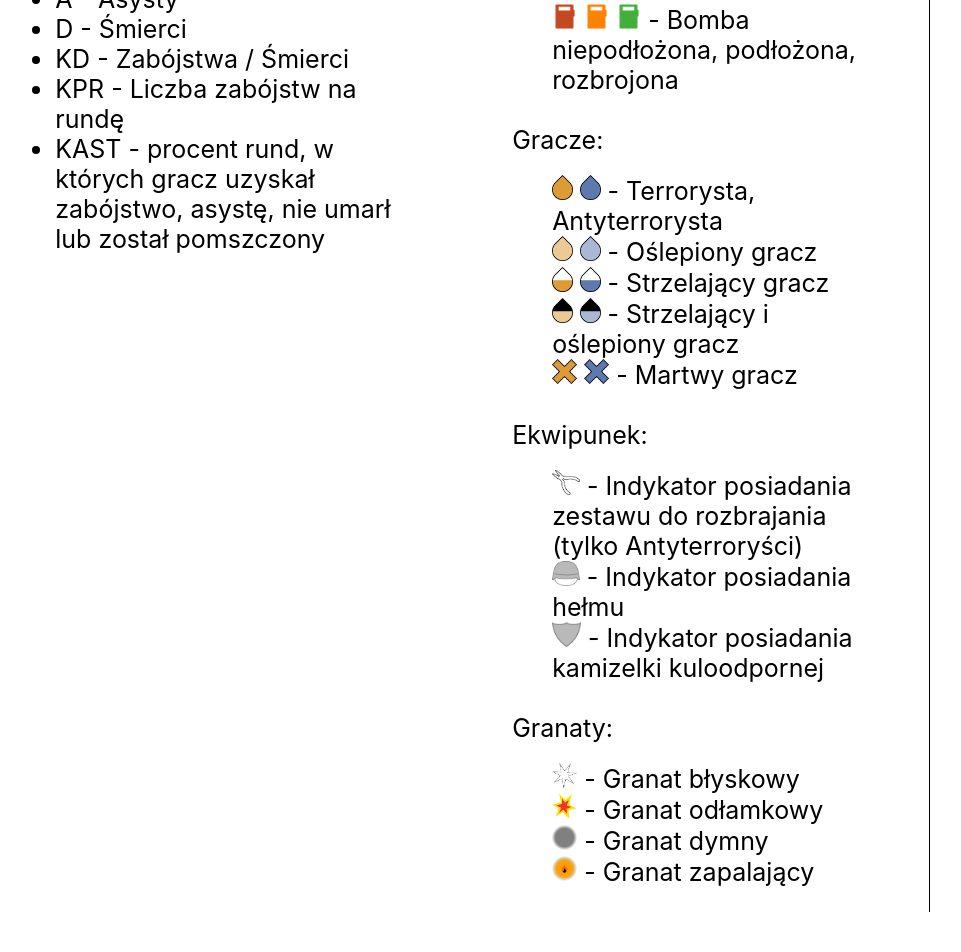
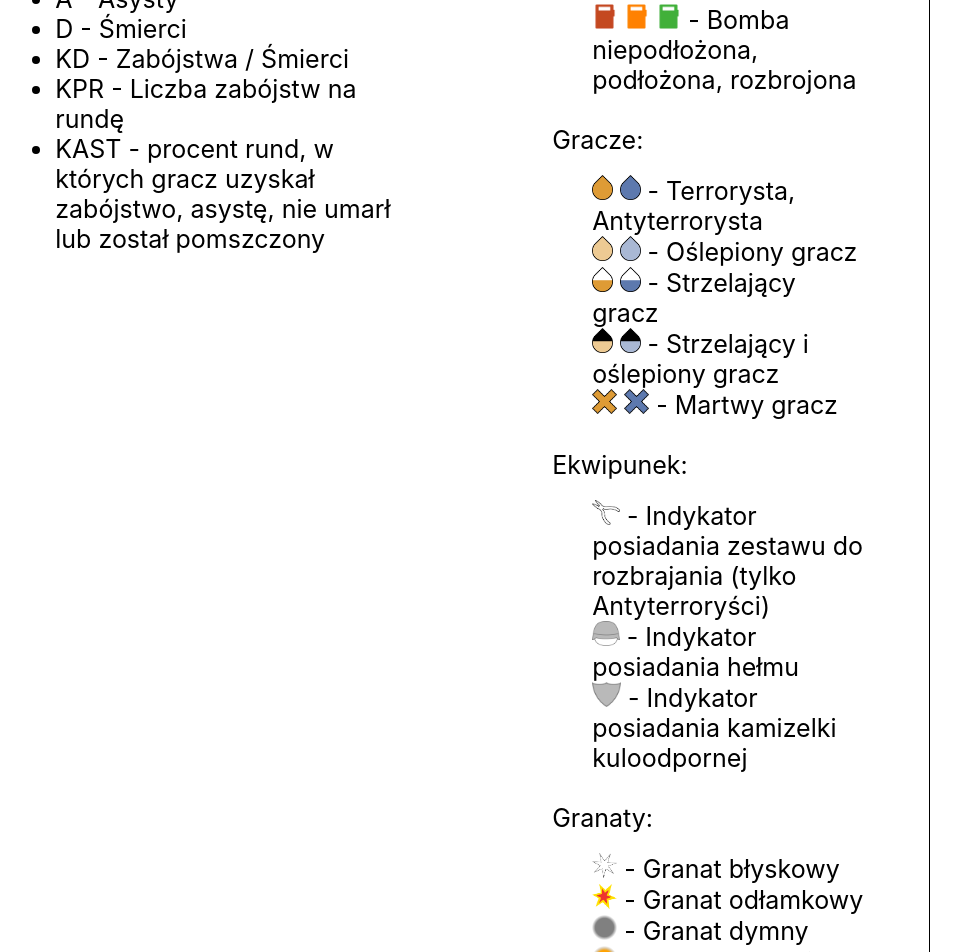
Before and after one commit to MrMuffinooo/CSGO-analysis-frontend, a React (Create React App) app: page / in a window 1280 px wide. Shown: the part 340-1292 px from the top of the page, without its empty margins (50-1011 px from the left). Before the commit the page ends 1252 px from the top, so only its background shows below. Built offline with nearby package versions, Linux system fonts and the light colour scheme.

Commit message:
Style instructions

```diff
--- a/src/components/Instructions.jsx
+++ b/src/components/Instructions.jsx
@@ -45,13 +45,31 @@ const Right = styled.div`
   width: 40%;
 `;
 
+const Ul = styled.ul`
+  &:hover {
+    background-color: #eee;
+  }
+  transition-property: background-color;
+  transition-timing-function: ease-in;
+  transition-duration: 150ms;
+`;
+
+const Li = styled.ul`
+  &:hover {
+    background-color: #eee;
+  }
+  transition-property: background-color;
+  transition-timing-function: ease-in;
+  transition-duration: 150ms;
+`;
+
 export function Instructions() {
   return (
     <Container>
       <Left>
         <Header style={{ textAlign: "right" }}>Statystyki</Header>
 
-        <ul>
+        <Ul>
           <li>K - Zabójstwa</li>
           <li>A - Asysty</li>
           <li>D - Śmierci</li>
@@ -61,13 +79,13 @@ export function Instructions() {
             KAST - procent rund, w których gracz uzyskał zabójstwo, asystę, nie
             umarł lub został pomszczony
           </li>
-        </ul>
+        </Ul>
       </Left>
       <Right>
         <Header style={{ textAlign: "left" }}>Ikony</Header>
 
         <ul style={{ listStyleType: "none" }}>
-          <li>
+          <Li>
             Bomba:{" "}
             <ul style={{ listStyleType: "none", marginTop: "20px" }}>
               <li>
@@ -75,8 +93,8 @@ export function Instructions() {
                 Bomba niepodłożona, podłożona, rozbrojona
               </li>
             </ul>
-          </li>
-          <li style={{ marginTop: "30px" }}>
+          </Li>
+          <Li style={{ marginTop: "30px" }}>
             Gracze:{" "}
             <ul style={{ listStyleType: "none", marginTop: "20px" }}>
               <li>
@@ -99,8 +117,8 @@ export function Instructions() {
                 <Img src={tDead} /> <Img src={ctDead} /> - Martwy gracz
               </li>
             </ul>
-          </li>
-          <li style={{ marginTop: "30px" }}>
+          </Li>
+          <Li style={{ marginTop: "30px" }}>
             Ekwipunek:{" "}
             <ul style={{ listStyleType: "none", marginTop: "20px" }}>
               <li>
@@ -115,8 +133,8 @@ export function Instructions() {
                 kuloodpornej
               </li>
             </ul>
-          </li>
-          <li style={{ marginTop: "30px" }}>
+          </Li>
+          <Li style={{ marginTop: "30px" }}>
             Granaty:{" "}
             <ul style={{ listStyleType: "none", marginTop: "20px" }}>
               <li>
@@ -132,7 +150,7 @@ export function Instructions() {
                 <Img src={fire} /> - Granat zapalający
               </li>
             </ul>
-          </li>
+          </Li>
         </ul>
       </Right>
     </Container>
--- a/src/components/Nav.jsx
+++ b/src/components/Nav.jsx
@@ -41,8 +41,6 @@ export function Nav({ setGame, setRound, navIsHidden }) {
   const [whoIsOpen, setWhoIsOpen] = useState(-1);
   const [selectedRound, setSelectedRound] = useState(-1);
 
-  console.log(navIsHidden);
-
   return (
     <Container
       style={{
```
